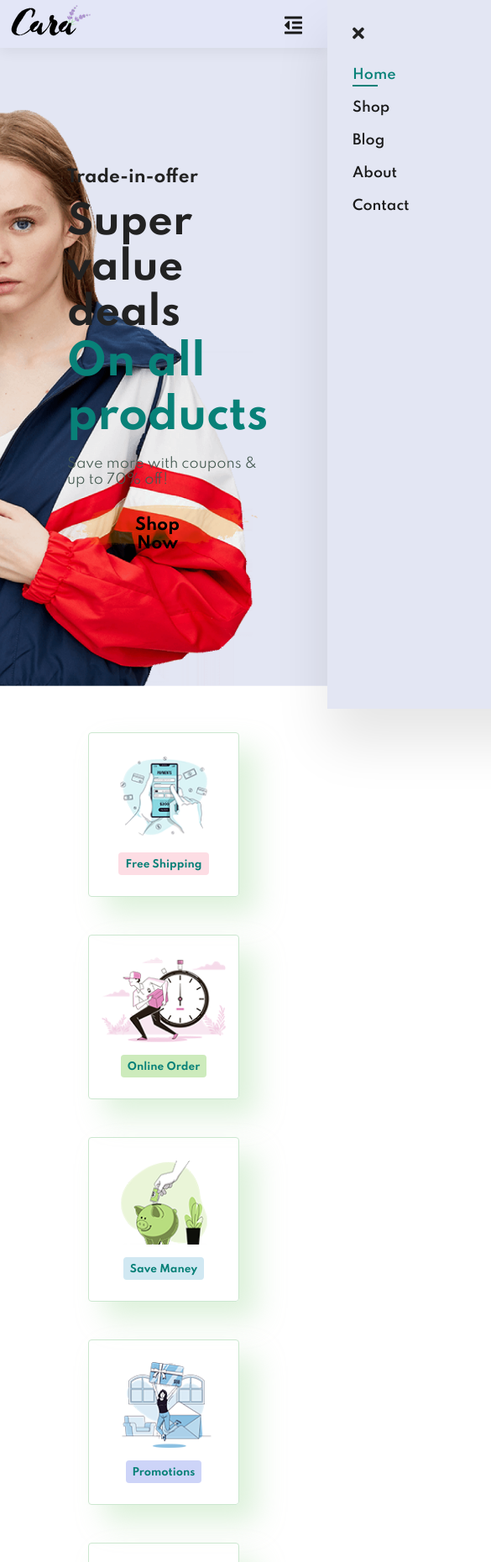
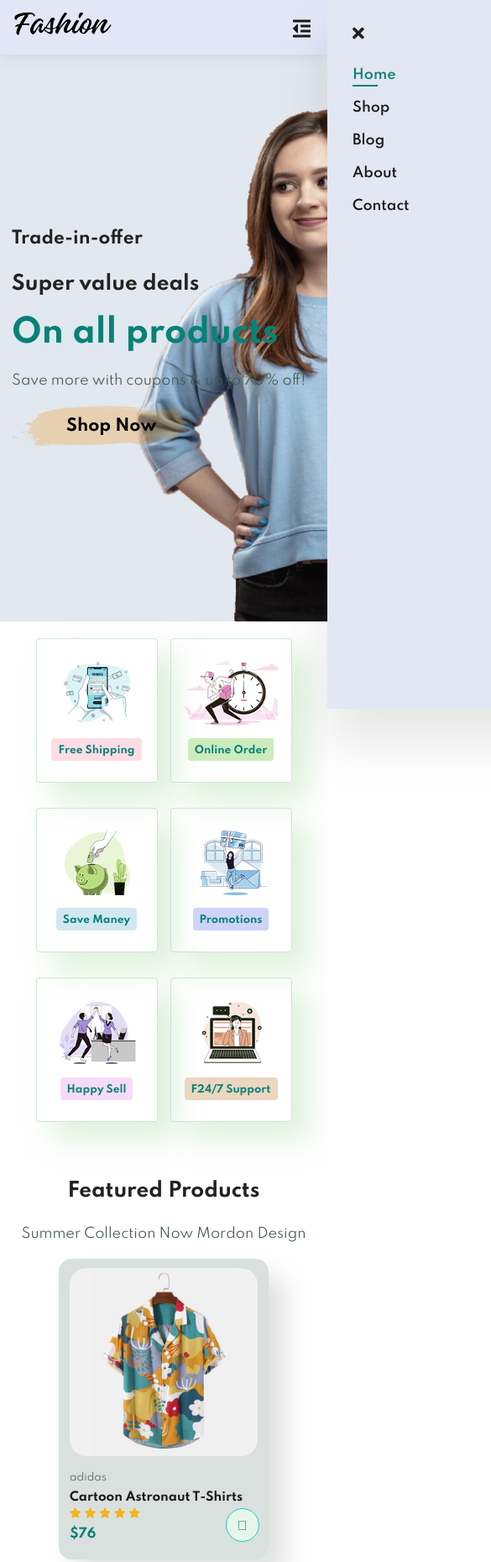
Before and after one commit to TomorChandraRoy/Javascript-T-shirt-Projects, a plain HTML site: page index.html in a window 390 px wide. Shown: the top 1860 px of the page at 84% size, 585 px wide, since content can reach past the window. Drawn offline with Linux system fonts and the light colour scheme.

Commit message:
sm responsive

```diff
--- a/index.html
+++ b/index.html
@@ -9,7 +9,7 @@
 </head>
 <body>
     <section id="header">
-          <a href="#"> <img src="img/logo.png" class="logo" alt="logo"></a>
+          <a href="#"> <img src="img/logo2.png" class="logo" alt="logo"></a>
           <div>
             <ul id="navbar">
                 <li><a class="active" href="index.html">Home</a></li>
@@ -436,7 +436,7 @@
     </section>
     <footer class="section-p1 ">
         <div class="col">
-            <img class="logo" src="img/logo.png" alt="">
+            <img class="logo" src="img/logo2.png" alt="">
             <h4>Contect</h4>
             <p><strong>Address</strong>562 Wellington Road, Street 32, San Francisco</p>
             <p><strong>Phone:</strong> <a href="tel:+8801863956943">Call Us</a> (+91) 01 2345 6797</p>
--- a/style.css
+++ b/style.css
@@ -128,17 +128,19 @@ body {
   left: 20px;
   bottom: -4px;
 }
-#mobile{
+
+#mobile {
   display: none;
   align-items: center;
 }
-#close{
+
+#close {
   display: none;
 }
 
 /* home page */
 #hero {
-  background-image: url("img/hero4.png");
+  background-image: url("img/hero2.png");
   height: 90vh;
   width: 100%;
   background-position: top 25% right 0;
@@ -494,6 +496,7 @@ footer .col {
 
 footer .logo {
   margin-bottom: 30px;
+  margin-left: -15px;
 }
 
 footer h4 {
@@ -543,10 +546,12 @@ footer .copyright {
 }
 
 /* media queries responsive  */
+
 @media (max-width: 799px) {
-  #header{
+  #header {
     padding: 6px 10px;
   }
+
   #navbar {
     display: flex;
     flex-direction: column;
@@ -562,22 +567,27 @@ footer .copyright {
     padding: 80px 0 0 10px;
     transition: 0.3s;
   }
-  #navbar.active{
+
+  #navbar.active {
     right: 0px;
   }
-  #navbar li{
+
+  #navbar li {
     margin-bottom: 20px;
   }
-  #mobile{
+
+  #mobile {
     display: flex;
     align-items: flex-end;
   }
-  #mobile i{
+
+  #mobile i {
     font-size: 24px;
     color: #1a1a1a;
     padding-right: 20px;
   }
-  #close{
+
+  #close {
     display: inline;
     font-size: 20px;
     color: #222;
@@ -585,7 +595,59 @@ footer .copyright {
     top: 30px;
     left: 30px;
   }
-  #lg-bag{
+
+  #lg-bag {
     display: none;
   }
+
+  /* hero */
+  #hero {
+    background-image: url("img/hero2.png");
+    height: 80vh;
+    background-position: top 30% right -67px;
+
+  }
+
+  /* bottom 1 banner */
+  #sm-banner .banner-box {
+    min-width: 100%;
+    height: 50vh;
+    margin-top: 12px;
+
+  }
+  /* bottom 2 banner */
+  #banner3 {
+    padding: 0 78px;
 }
+#banner3 .banner-box {
+ width: 100%;
+}
+#newsletter .form {
+  width: 70%;
+}
+}
+@media (max-width: 477px) {
+
+  #header{
+    padding: 10px 0;
+  }
+  #hero {
+    padding: 14px;
+    background-position: 60%;
+  }
+ h1{
+  font-size: 38px;
+ }
+  h2 {
+    font-size: 23px;
+    line-height: 54px;
+    color: #222;
+  }
+  .section-p1 {
+    padding: 20px;
+}
+  #feature .fe-box {
+    width: 145px;
+    margin: 0 0 15px 0;
+}
+}
```
Also changed, not shown: img/hero2.png (added), img/hero4.png (deleted), img/logo.png (deleted), img/logo2.png (added).
